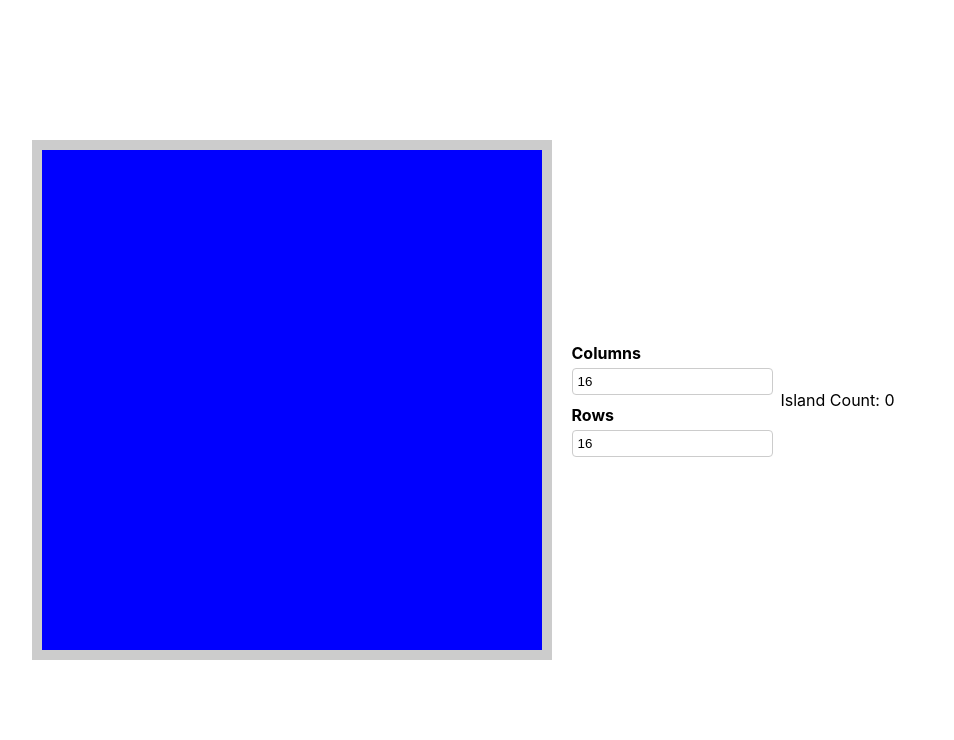
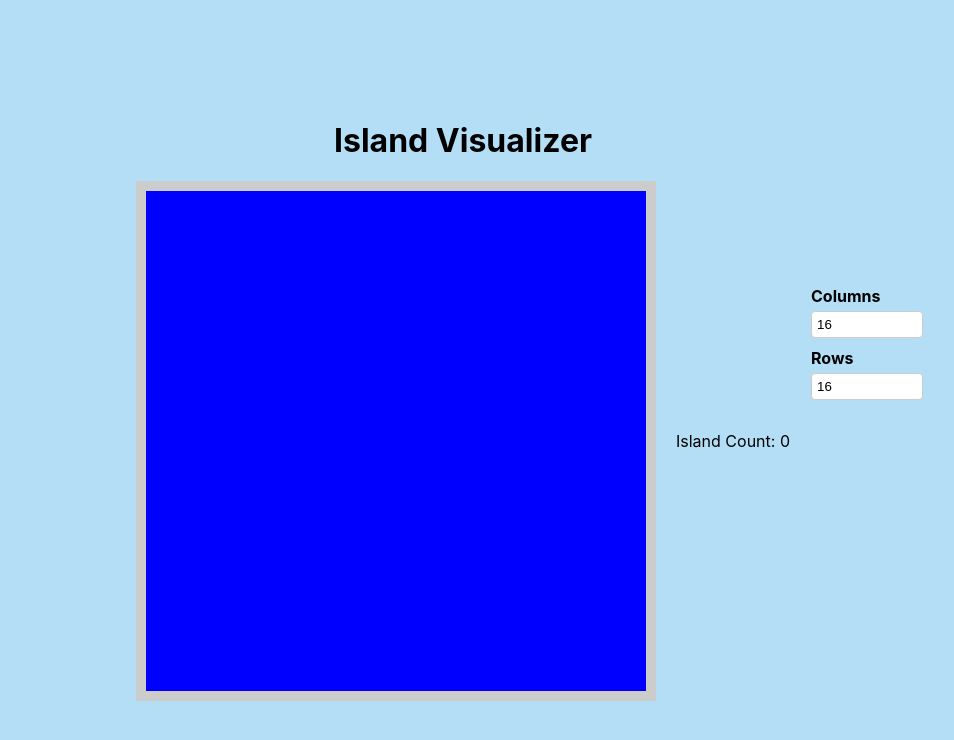
Before and after one commit to sahilg2000/Island-Grid, a React (Create React App) app: page / in a window 1280 px wide. Shown: the top 740 px of the page, without its empty margins (177-1131 px from the left). Built offline with nearby package versions, Linux system fonts and the light colour scheme.

Commit message:
Updated IslandCount to display Island Count on App page.
Grid is now saved in App.js and is passed to Grid.js (previously in Grid.js).

Basic CSS and Title added.

```diff
--- a/src/App.css
+++ b/src/App.css
@@ -5,6 +5,7 @@
   align-items: center;
   height: 100vh;
   width: 100vw;
+  background-color: rgb(179, 222, 245);
 }
 
 .content-container {
@@ -16,20 +17,22 @@
 .grid {
   display: grid;
   border: 10px solid #ccc;
+  position: static;
+  left: 30%;
+  right: 70%;
 }
 
 .dimension {
   display: flex;
+  position: fixed;
   flex-direction: column;
   gap: 10px;    /* Adds space between the X and Y input boxes */
-}
-
-.dimension input {
-  width: 100px; /* Adjust as needed */
-  padding: 5px;
+  bottom: 50%;
+  right: 15%;
 }
 
 .input-group {
+  width: 100px;
   display: flex;
   flex-direction: column;
   align-items: flex-start;
--- a/src/App.js
+++ b/src/App.js
@@ -8,19 +8,26 @@ function App() {
   // Main app
   const [sizeX, setSizeX] = useState(16);
   const [sizeY, setSizeY] = useState(16);
+  const [grid, setGrid] = useState([]);           // Grid, with all cells
 
   return (
     <div className="App">
+      <h1>Island Visualizer</h1>
       <div className="content-container">
 
-        <Grid sizeX={sizeX} sizeY={sizeY}/>
+        <Grid
+          sizeX={sizeX}
+          sizeY={sizeY}
+          grid={grid}
+          setGrid={setGrid}
+        />
         <Dimension
           sizeX={sizeX}
           sizeY={sizeY}
           setSizeX={setSizeX}
           setSizeY={setSizeY}
         />
-        <IslandCount/>
+        <div>Island Count: <IslandCount grid={grid}/></div>
 
       </div>
     </div>
--- a/src/components/Grid.js
+++ b/src/components/Grid.js
@@ -2,13 +2,13 @@ import React, { useEffect, useState } from 'react';
 import '../App.css';
 import Cell from './Cell';
 
-function Grid({ sizeX, sizeY }) {
+function Grid({ sizeX, sizeY, grid, setGrid }) {
     // Receives sizeX and sizeY from App.js
 
-    const [grid, setGrid] = useState([]);           // Grid, with all cells
     const [cellSize, setCellSize] = useState(100);  // Initial cell size in pixels
     const maxGridSize = 500;    // Max grid size in pixels
     const maxCellSize = 100;    // Max cell size in pixels
+
 
     useEffect(() => {
         // Create a new grid preserving existing values
@@ -30,6 +30,7 @@ function Grid({ sizeX, sizeY }) {
         setCellSize(calculatedCellSize);
     }, [sizeX, sizeY]);
 
+
     const handleCellClick = (rowIndex, colIndex) => {
         const newGrid = grid.map((row, r) =>
             row.map((cell, c) =>
@@ -42,8 +43,10 @@ function Grid({ sizeX, sizeY }) {
         // console.log('Updated Grid with click:', newGrid);
     };
 
+
     const gridWidth = cellSize * sizeX;
     const gridHeight = cellSize * sizeY;
+
 
     return (
     <div
--- a/src/components/IslandCount.js
+++ b/src/components/IslandCount.js
@@ -1,11 +1,46 @@
-import React, { useState } from "react";
+import React, { useMemo } from "react";
 import '../App.css'
 
-function IslandCount({ }) {
-    return (
-        <>Island Count: 0</>
-    );
+function IslandCount({ grid }) {
+    const numIslands = useMemo(() => {
+        let islands = 0;
+        const visited = new Set();
+        const rows = grid.length;
+        const cols = grid[0]?.length || 0;
 
+        const bfs = (r, c) => {
+            const q = [];
+            visited.add(`${r},${c}`);
+            q.push([r, c]);
+
+            while (q.length > 0) {
+                const [row, col] = q.shift();
+                const directions = [[1, 0], [-1, 0], [0, 1], [0, -1]];
+
+                for (const [dr, dc] of directions) {
+                    const nr = row + dr;
+                    const nc = col + dc;
+                    if (nr >= 0 && nr < rows && nc >= 0 && nc < cols && grid[nr][nc] === 1 && !visited.has(`${nr},${nc}`)) {
+                        q.push([nr, nc]);
+                        visited.add(`${nr},${nc}`);
+                    }
+                }
+            }
+        };
+
+        for (let r = 0; r < rows; r++) {
+            for (let c = 0; c < cols; c++) {
+                if (grid[r][c] === 1 && !visited.has(`${r},${c}`)) {
+                    islands += 1;
+                    bfs(r, c);
+                }
+            }
+        }
+
+        return islands;
+    }, [grid]);
+
+    return numIslands;
 }
 
-export default IslandCount
+export default IslandCount;
```
